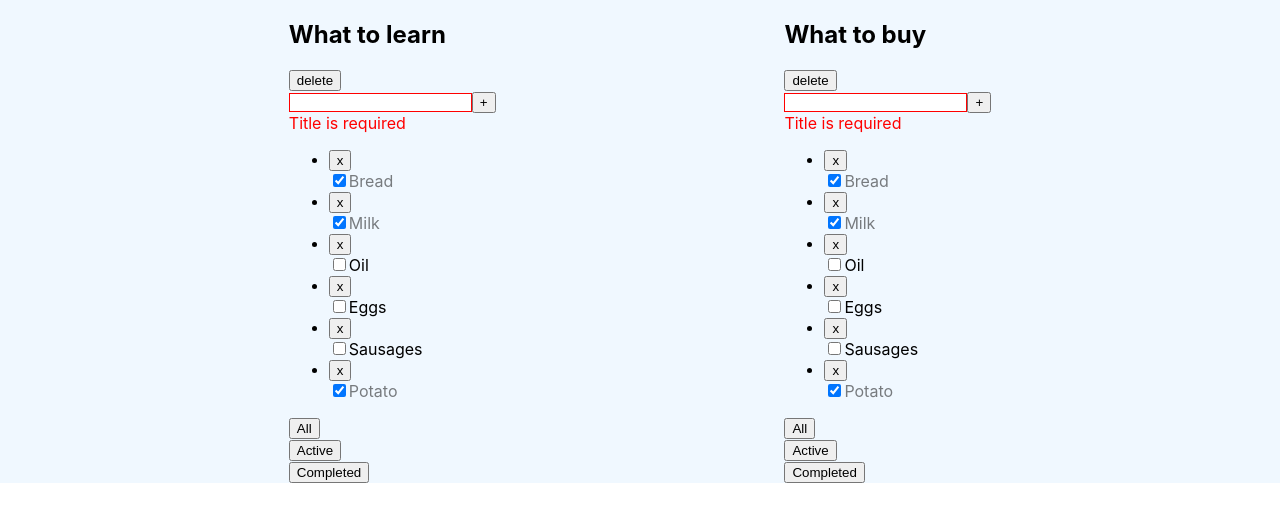
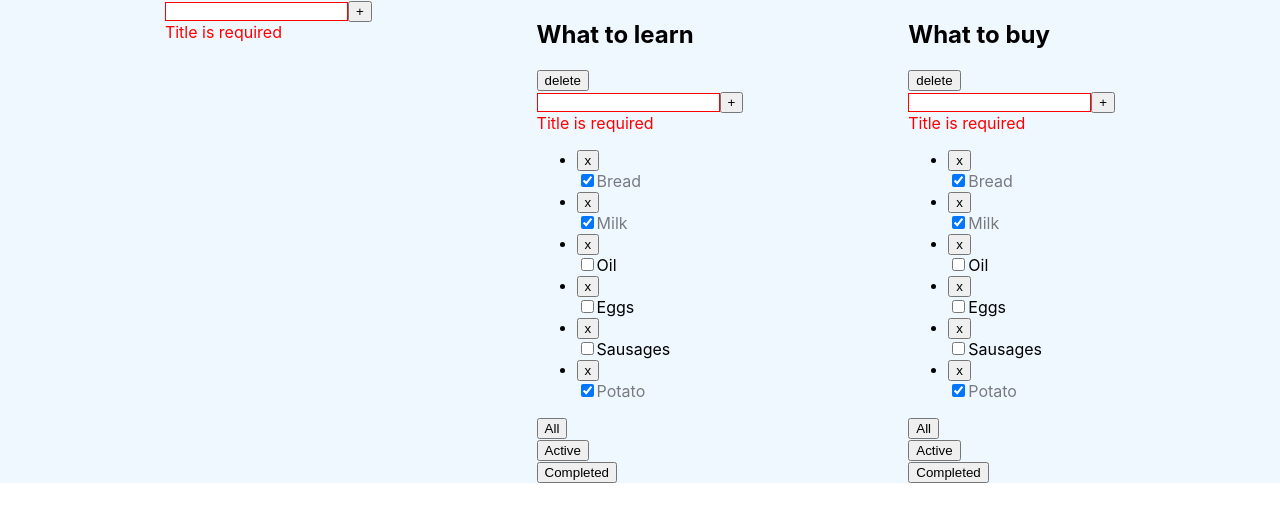
Before and after one commit to Masha-Gorb/todolist-app, a React (Create React App) app: page / in a window 1280 px wide. Shown: the top 522 px of the page. Built offline with nearby package versions, Linux system fonts and the light colour scheme.

Commit message:
create addTodoList with Pupsik attempt1

```diff
--- a/src/App.tsx
+++ b/src/App.tsx
@@ -2,6 +2,7 @@ import React, {useState} from 'react'
 import {tasksPropsType, TodoList} from "./TodoList";
 import {v1} from "uuid";
 import styles from './App.module.css'
+import {AddItemForm} from "./Components/AddItemForm";
 
 export type TaskType = {
     [key: string] : Array<tasksPropsType>
@@ -43,6 +44,12 @@ const App =() => {
         {id: v1(), title: "Potato", checked: true}
     ]
     })
+
+    const AddTodoList = (todolistId: string, newTodoListTitle: string) => {
+        setTodolists([...todolists, {id: todolistId, title: newTodoListTitle, filter: 'All'}])
+        // setTasks({...tasks, [todolistId]: [{id: v1(), title: newTaskTitle.trim(), checked: false}, ...tasks[todolistId]]})
+
+    }
 
     // let [tasks, setTasks] = useState([
     //     {id: v1(), title: "Bread", checked: true},
@@ -144,7 +151,12 @@ const App =() => {
     }
 
     return (
+
         <div className={styles.App}>
+            <AddItemForm
+                callBack={AddTodoList}
+                todolistId={todolistID1}
+            />
             {todolists.map( (m) => {
 
                 let filtredTasks = tasks[m.id]
--- a/src/TodoList.tsx
+++ b/src/TodoList.tsx
@@ -94,6 +94,7 @@ export const TodoList = (props: propsType) => {
             <div>
                 <ul>
                     {props.tasks.map(m => {
+
                             return (
                                 <li key={m.id}>
                                     <ButtonUniversal filter={props.filter} title={"x"}
```
